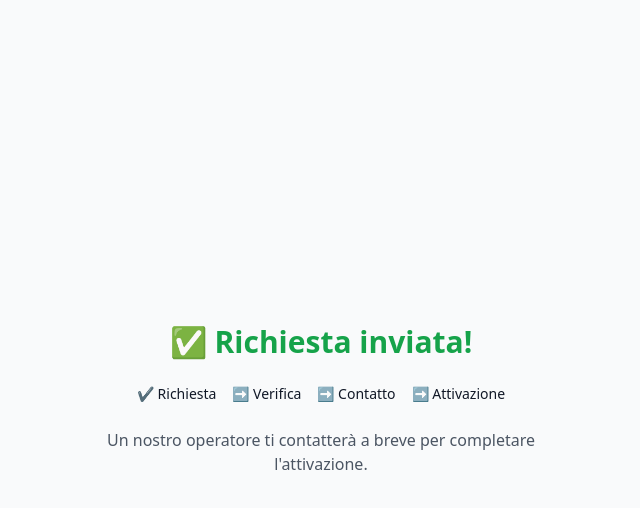
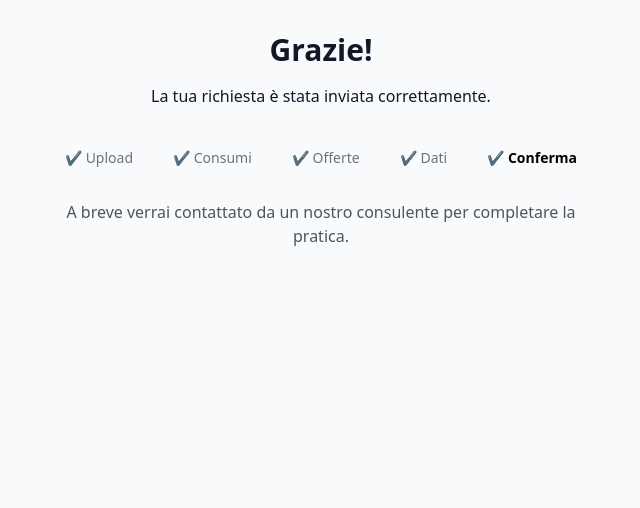
Before and after one commit to eutentiofficial-art/energia-compara, a Next.js app: page /thanks in a window 1280 px wide. Shown: the top 508 px of the page, without its empty margins (319-959 px from the left). Built offline with nearby package versions, Linux system fonts and the light colour scheme.

Commit message:
Update page.tsx

```diff
--- a/app/thanks/page.tsx
+++ b/app/thanks/page.tsx
@@ -1,17 +1,19 @@
-export default function ThankYou() {
+export default function ThanksPage() {
   return (
-    <div className="min-h-screen flex flex-col items-center justify-center gap-6 bg-gray-50">
-      <h1 className="text-3xl font-bold text-green-600">✅ Richiesta inviata!</h1>
+    <div className="max-w-xl mx-auto p-8 text-center">
+      <h1 className="text-3xl font-bold mb-4">Grazie!</h1>
+      <p className="mb-6">La tua richiesta è stata inviata correttamente.</p>
 
-      <div className="flex gap-4 text-sm">
-        <span>✔️ Richiesta</span>
-        <span>➡️ Verifica</span>
-        <span>➡️ Contatto</span>
-        <span>➡️ Attivazione</span>
+      <div className="flex justify-between text-sm text-gray-500 mt-10">
+        <span>✔ Upload</span>
+        <span>✔ Consumi</span>
+        <span>✔ Offerte</span>
+        <span>✔ Dati</span>
+        <span className="font-bold text-black">✔ Conferma</span>
       </div>
 
-      <p className="text-gray-600 max-w-md text-center">
-        Un nostro operatore ti contatterà a breve per completare l'attivazione.
+      <p className="mt-8 text-gray-600">
+        A breve verrai contattato da un nostro consulente per completare la pratica.
       </p>
     </div>
   );
```
